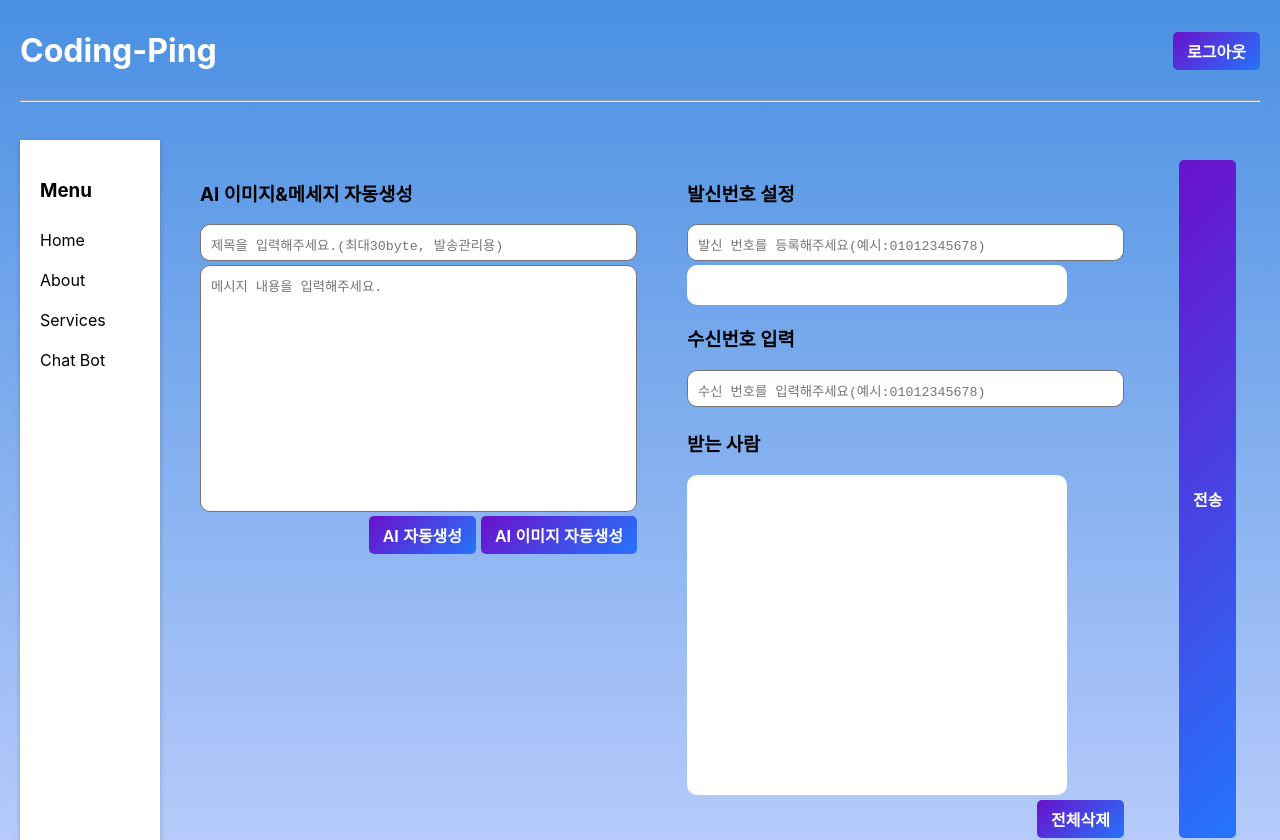
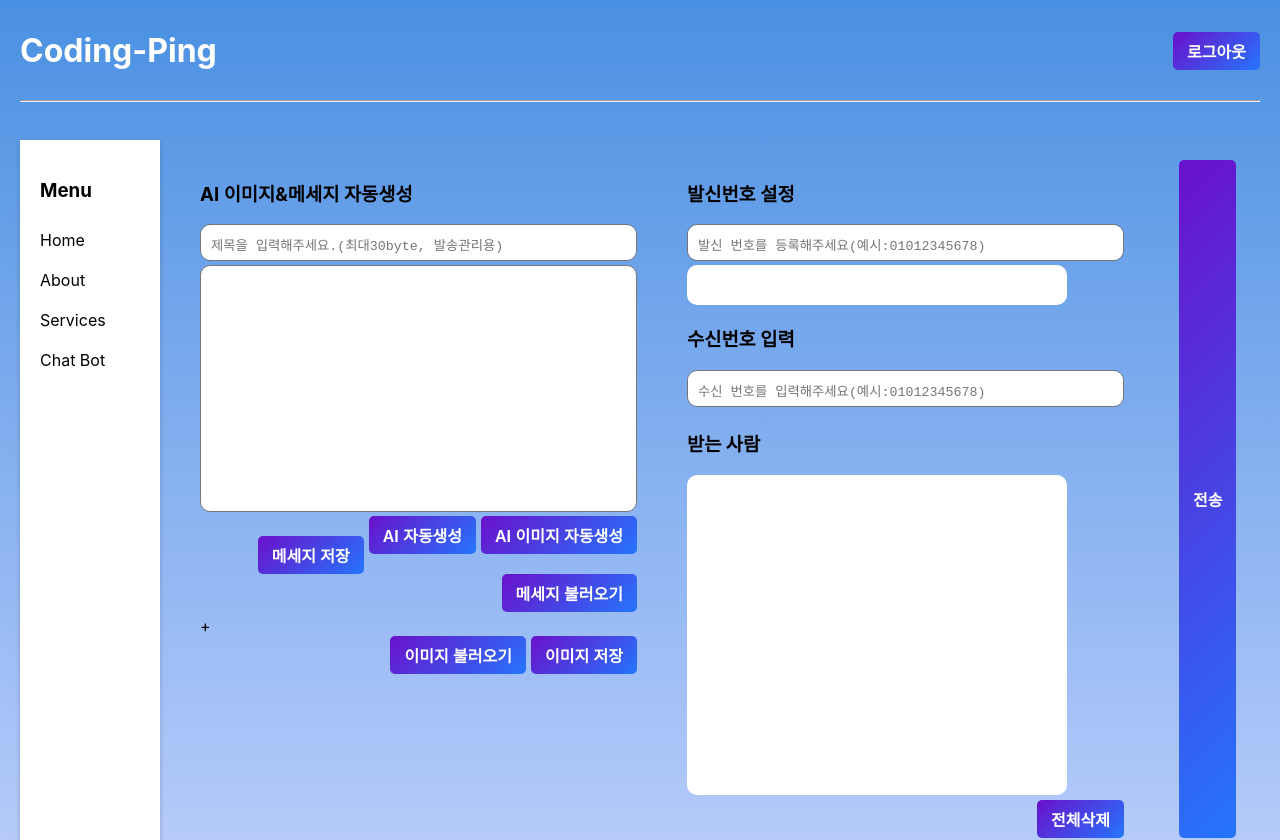
Before and after one commit to CodingPing-PreCapstone/Coding-Ping-Webpage, a React (Create React App) app: page /welcome in a window 1280 px wide. Shown: the top 840 px of the page. Built offline with nearby package versions, Linux system fonts and the light colour scheme.

Commit message:
2차 충돌 해결

```diff
--- a/src/ppurio/Input.jsx
+++ b/src/ppurio/Input.jsx
@@ -1,24 +1,28 @@
-import React, { useRef } from "react";
+import React, { useState, useRef } from "react";
 import { createRoot } from "react-dom/client";
-import MessageAI from "./MessageAI"; // MessageAI 컴포넌트 불러오기
 import AIImageGenerator from "./AIImageGenerator";
+import AIMessageGenerator from "./AIMessageGenerator";
+import SavedImagesPopup from "./SavedImagesPopup";
+import SavedMessagesPopup from "./SavedMessagesPopup";
 
-function Input({ title, setTitle, content, setContent }) {
-    const imagePopupRef = useRef(null);  // ImageAI 팝업 창을 참조하는 변수
-    const messagePopupRef = useRef(null); // MessageAI 팝업 창을 참조하는 변수
+function Input() {
+    const imagePopupRef = useRef(null);
+    const messagePopupRef = useRef(null);
+    const [generatedImage, setGeneratedImage] = useState(null);
+    const [generatedImages, setGeneratedImages] = useState([]);
+    const [inputMessage, setInputMessage] = useState("");
+    const [savedMessages, setSavedMessages] = useState([]);
 
     const handleOpenImagePopup = () => {
         if (!imagePopupRef.current || imagePopupRef.current.closed) {
             const newWindow = window.open("", "", "width=1600,height=1000");
-
             if (newWindow) {
                 newWindow.document.title = "ImageAI 팝업 창";
                 const div = newWindow.document.createElement("div");
                 newWindow.document.body.appendChild(div);
                 const root = createRoot(div);
-                root.render(<AIImageGenerator />);
+                root.render(<AIImageGenerator setGeneratedImage={setGeneratedImage} />);
                 imagePopupRef.current = newWindow;
-
                 newWindow.onbeforeunload = () => {
                     imagePopupRef.current = null;
                 };
@@ -30,16 +34,14 @@ function Input({ title, setTitle, content, setContent }) {
 
     const handleOpenMessagePopup = () => {
         if (!messagePopupRef.current || messagePopupRef.current.closed) {
-            const newWindow = window.open("", "", "width=600,height=600");
-
+            const newWindow = window.open("", "", "width=1600,height=1000");
             if (newWindow) {
                 newWindow.document.title = "MessageAI 팝업 창";
                 const div = newWindow.document.createElement("div");
                 newWindow.document.body.appendChild(div);
                 const root = createRoot(div);
-                root.render(<MessageAI />);
+                root.render(<AIMessageGenerator />);
                 messagePopupRef.current = newWindow;
-
                 newWindow.onbeforeunload = () => {
                     messagePopupRef.current = null;
                 };
@@ -49,15 +51,80 @@ function Input({ title, setTitle, content, setContent }) {
         }
     };
 
+    const handleSaveImage = () => {
+        if (generatedImage) {
+            setGeneratedImages((prevImages) => [...prevImages, generatedImage]);
+        }
+    };
+
+    const handleSaveMessage = () => {
+        if (inputMessage.trim()) {
+            setSavedMessages((prevMessages) => [...prevMessages, inputMessage.trim()]);
+            setInputMessage("");
+        }
+    };
+
+    const handleOpenSavedImagesPopup = () => {
+        const newWindow = window.open("", "", "width=1600,height=1000");
+        if (newWindow) {
+            newWindow.document.title = "저장된 이미지";
+            const div = newWindow.document.createElement("div");
+            newWindow.document.body.appendChild(div);
+            const root = createRoot(div);
+            root.render(<SavedImagesPopup images={generatedImages} onAddImage={setGeneratedImage} />);
+        }
+    };
+
+    const handleOpenSavedMessagesPopup = () => {
+        const newWindow = window.open("", "", "width=1600,height=1000");
+        if (newWindow) {
+            newWindow.document.title = "저장된 메시지";
+            const div = newWindow.document.createElement("div");
+            newWindow.document.body.appendChild(div);
+            const root = createRoot(div);
+            root.render(<SavedMessagesPopup messages={savedMessages} onAddMessage={setInputMessage} />);
+        }
+    };
+
     return (
         <div>
             <h3>{"AI 이미지&메세지 자동생성"}</h3>
-            <textarea className="textarea" placeholder={"제목을 입력해주세요.(최대30byte, 발송관리용)"} value={title} onChange={(e) => setTitle(e.target.value)} cols={50} rows={1}></textarea>
+            <textarea
+                className="textarea"
+                placeholder={"제목을 입력해주세요.(최대30byte, 발송관리용)"}
+                cols={50}
+                rows={1}
+            ></textarea>
             <br />
-            <textarea className="textarea" placeholder={"메시지 내용을 입력해주세요."} value={content} onChange={(e) => setContent(e.target.value)} cols={50} rows={15}></textarea>
+            <textarea
+                name="input_keyword"
+                className="textarea"
+                cols={50}
+                rows={15}
+                value={inputMessage}
+                onChange={(e) => setInputMessage(e.target.value)}
+            ></textarea>
             <br />
             <button type="button" className="gradient-button" onClick={handleOpenImagePopup}>{"AI 이미지 자동생성"}</button>
             <button type="button" className="gradient-button" onClick={handleOpenMessagePopup}>{"AI 자동생성"}</button>
+            <br />
+            <button type="button" className="gradient-button" onClick={handleSaveMessage}>{"메세지 저장"}</button>
+            <button type="button" className="gradient-button" onClick={handleOpenSavedMessagesPopup}>{"메세지 불러오기"}</button>
+            <br />
+            <br />
+            <br />
+            <br />
+            <div className="generated-image-area">
+                {generatedImage ? (
+                    <img src={generatedImage} alt="Generated AI" style={{ maxWidth: "100%" }} />
+                ) : (
+                    <div className="placeholder">
+                        <div className="plus-icon">+</div>
+                    </div>
+                )}
+            </div>
+            <button type="button" className="gradient-button" onClick={handleSaveImage}>{"이미지 저장"}</button>
+            <button type="button" className="gradient-button" onClick={handleOpenSavedImagesPopup}>{"이미지 불러오기"}</button>
         </div>
     );
 }
```
Also changed, not shown: 1 other file (tests, documents, lock files or other folders).
